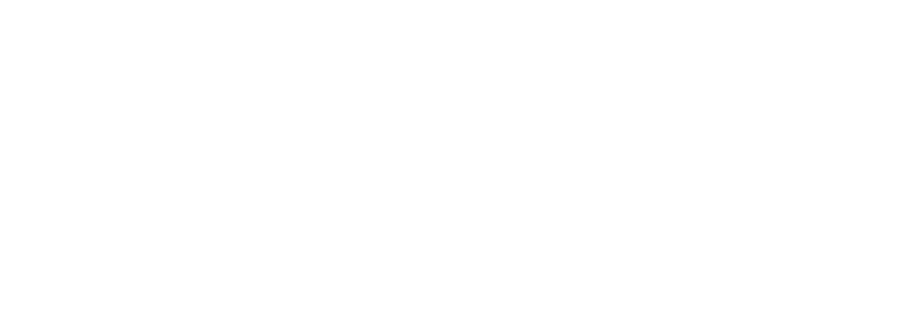
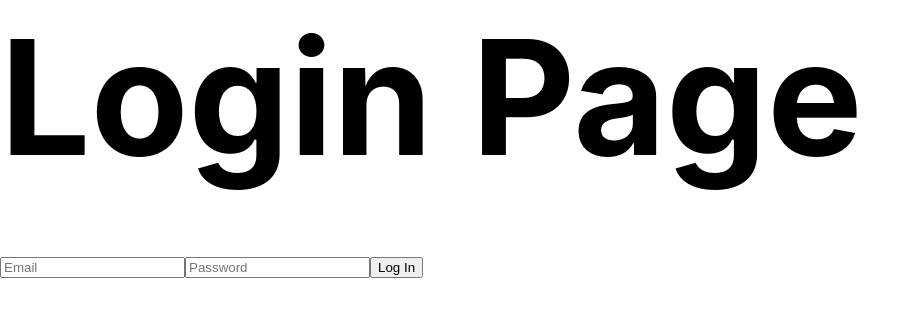
Before and after one commit to staten-island-tech/full-stack-2021-asian-squad, a Nuxt app: page /login in a window 1280 px wide. Before the commit this address had no page. Shown: the top 316 px of the page, without its empty margins (0-920 px from the left). Built offline with nearby package versions, Linux system fonts and the light colour scheme; what vuesax would draw is missing.

Commit message:
semi-working login page

```diff
--- a/nuxt.config.js
+++ b/nuxt.config.js
@@ -3,45 +3,51 @@ export default {
   head: {
     title: 'full-stack-2021-asian-squad',
     htmlAttrs: {
-      lang: 'en'
+      lang: 'en',
     },
     meta: [
       { charset: 'utf-8' },
       { name: 'viewport', content: 'width=device-width, initial-scale=1' },
-      { hid: 'description', name: 'description', content: '' }
+      { hid: 'description', name: 'description', content: '' },
     ],
-    link: [
-      { rel: 'icon', type: 'image/x-icon', href: '/favicon.ico' }
-    ]
+    link: [{ rel: 'icon', type: 'image/x-icon', href: '/favicon.ico' }],
   },
 
   // Global CSS: https://go.nuxtjs.dev/config-css
-  css: [
-    'vuesax/dist/vuesax.css'
-  ],
+  css: ['vuesax/dist/vuesax.css'],
 
   // Plugins to run before rendering page: https://go.nuxtjs.dev/config-plugins
-  plugins: [
-    '@/plugins/vuesax'
-  ],
+  plugins: ['@/plugins/vuesax'],
 
   // Auto import components: https://go.nuxtjs.dev/config-components
   components: true,
 
   // Modules for dev and build (recommended): https://go.nuxtjs.dev/config-modules
-  buildModules: [
-  ],
+  buildModules: [],
 
   // Modules: https://go.nuxtjs.dev/config-modules
-  modules: [
-    // https://go.nuxtjs.dev/axios
-    '@nuxtjs/axios',
-  ],
+  modules: ['@nuxtjs/axios', '@nuxtjs/firebase'],
+
+  firebase: {
+    config: {
+      apiKey: 'AIzaSyBQ8qyDb_NCgq6dPaolSdtBlqTuFiUW5h4',
+      databaseURL: 'https://bone-apple-teeth-default-rtdb.firebaseio.com/',
+      authDomain: 'bone-apple-teeth.firebaseapp.com',
+      projectId: 'bone-apple-teeth',
+      storageBucket: 'bone-apple-teeth.appspot.com',
+      messagingSenderId: '738508615418',
+      appId: '1:738508615418:web:5c78943bda4006914e6343',
+      measurementId: 'G-KH82K5LGVK',
+    },
+    services: {
+      auth: true,
+      firestore: true,
+    },
+  },
 
   // Axios module configuration: https://go.nuxtjs.dev/config-axios
   axios: {},
 
   // Build Configuration: https://go.nuxtjs.dev/config-build
-  build: {
-  }
+  build: {},
 }
--- a/package.json
+++ b/package.json
@@ -10,7 +10,9 @@
   },
   "dependencies": {
     "@nuxtjs/axios": "^5.12.5",
+    "@nuxtjs/firebase": "^7.4.1",
     "core-js": "^3.8.2",
+    "firebase": "^8.2.7",
     "nuxt": "^2.14.12",
     "vuesax": "^4.0.1-alpha.25"
   },
--- /dev/null
+++ b/pages/login.vue
@@ -0,0 +1,40 @@
+<template>
+  <div>
+    <h1>Login Page</h1>
+    <form @submit.prevent>
+      <input type="text" name="email" placeholder="Email" v-model="email" />
+      <input type="text" name="pass" placeholder="Password" v-model="pass" />
+      <input type="submit" value="Log In" @click="checkLogin()" />
+    </form>
+  </div>
+</template>
+
+<script>
+export default {
+  name: 'Login',
+  data() {
+    return {
+      email: '',
+      pass: '',
+    }
+  },
+  methods: {
+    checkLogin: function () {
+      this.$fire.auth
+        .signInWithEmailAndPassword(this.email, this.pass)
+        .then((userCredential) => {
+          alert(`Signed in as ${userCredential.user.uid}!`)
+        })
+        .catch((error) => {
+          alert(error.message)
+        })
+    },
+  },
+}
+</script>
+
+<style>
+div {
+  font-size: 5rem;
+}
+</style>
--- /dev/null
+++ b/pages/signup.vue
@@ -0,0 +1,10 @@
+<template>
+  <div>SIGNUP</div>
+</template>
+
+<script>
+export default {}
+</script>
+
+<style>
+</style>
```
Also changed, not shown: 1 other file (tests, documents, lock files or other folders).
